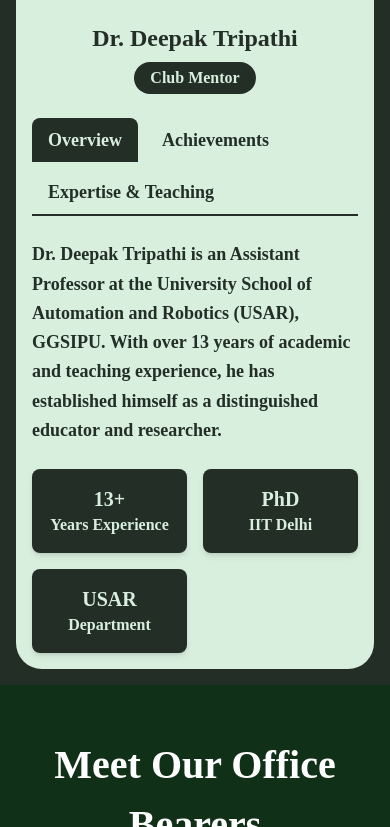
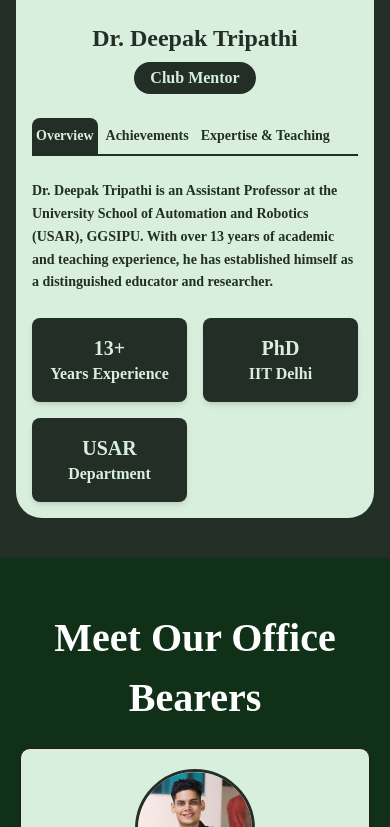
Before and after one commit to arhamggsipu/arham, a Next.js app: page / in a window 390 px wide. Shown: the part 2277-3104 px from the top of the page. Built offline with nearby package versions, Linux system fonts and the light colour scheme; a web font is replaced by a local one.

Commit message:
some more fixes 2

```diff
--- a/src/app/components/Faculty.jsx
+++ b/src/app/components/Faculty.jsx
@@ -51,12 +51,12 @@ const Faculty = () => {
             {/* Content Column */}
             <div className="lg:col-span-8">
               {/* Custom Tabs */}
-              <div className="flex flex-wrap gap-2 border-b-2 border-[#232E26]">
+              <div className="flex flex-wrap gap-1 border-b-2 border-[#232E26]">
                 {tabs.map((tab) => (
                   <button
                     key={tab.id}
                     onClick={() => setActiveTab(tab.id)}
-                    className={`px-4 py-2 text-lg font-bold rounded-t-lg transition-colors
+                    className={`px-1 sm:px-2 md:px-4 py-2 text-sm md:text-lg font-bold rounded-t-lg transition-colors
                       ${activeTab === tab.id
                         ? 'bg-[#232E26] text-[#D9EFDE]'
                         : 'bg-transparent text-[#232E26] hover:bg-[#232E26]/10'}`}
@@ -70,7 +70,7 @@ const Faculty = () => {
               <div className="mt-6 space-y-6">
                 {activeTab === 'overview' && (
                   <div className="space-y-6">
-                    <p className="text-lg leading-relaxed text-[#232E26] font-semibold">
+                    <p className="text-sm md:text-lg leading-relaxed text-[#232E26] font-semibold">
                       Dr. Deepak Tripathi is an Assistant Professor at the University School of Automation and Robotics (USAR), GGSIPU. With over 13 years of academic and teaching experience, he has established himself as a distinguished educator and researcher.
                     </p>
                     <div className="grid grid-cols-2 md:grid-cols-3 gap-4">
```
